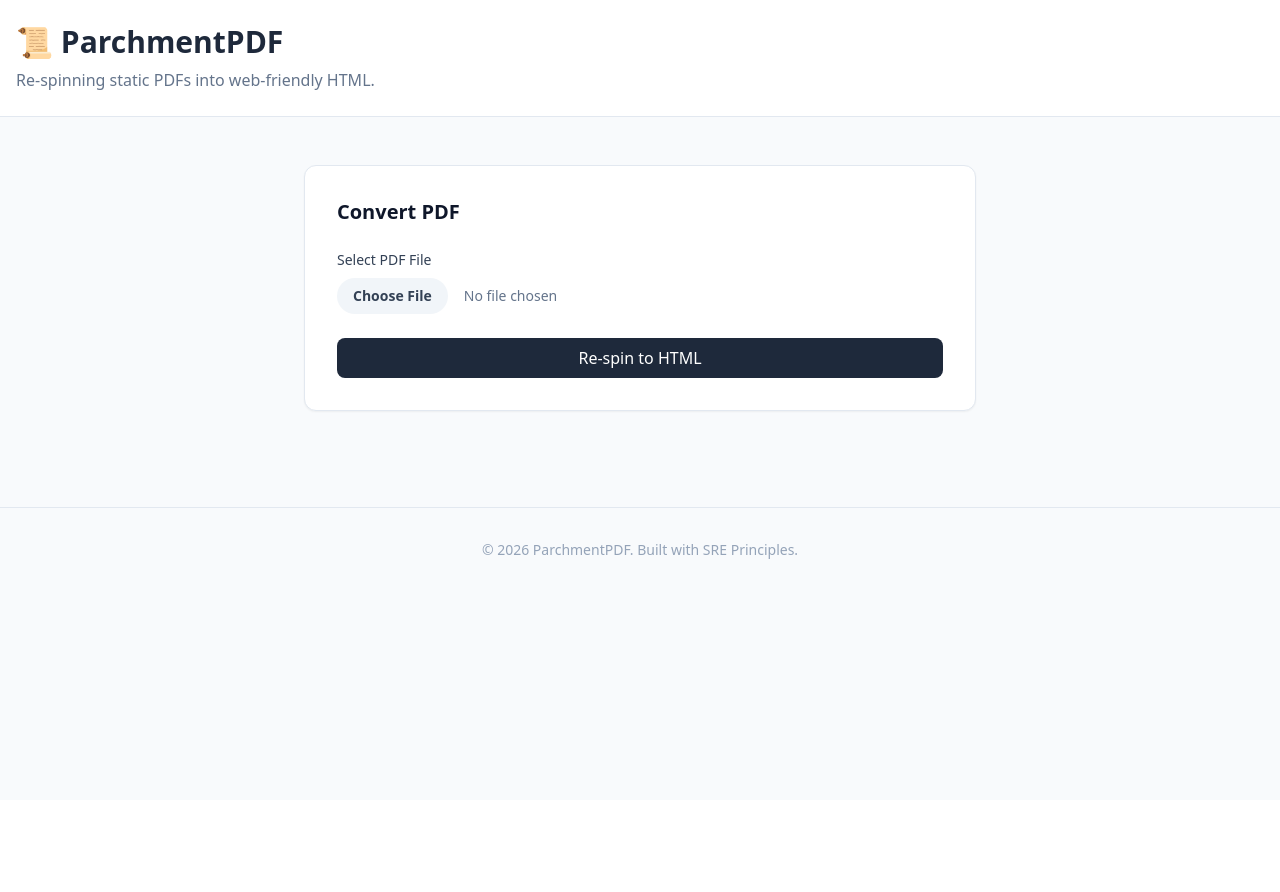
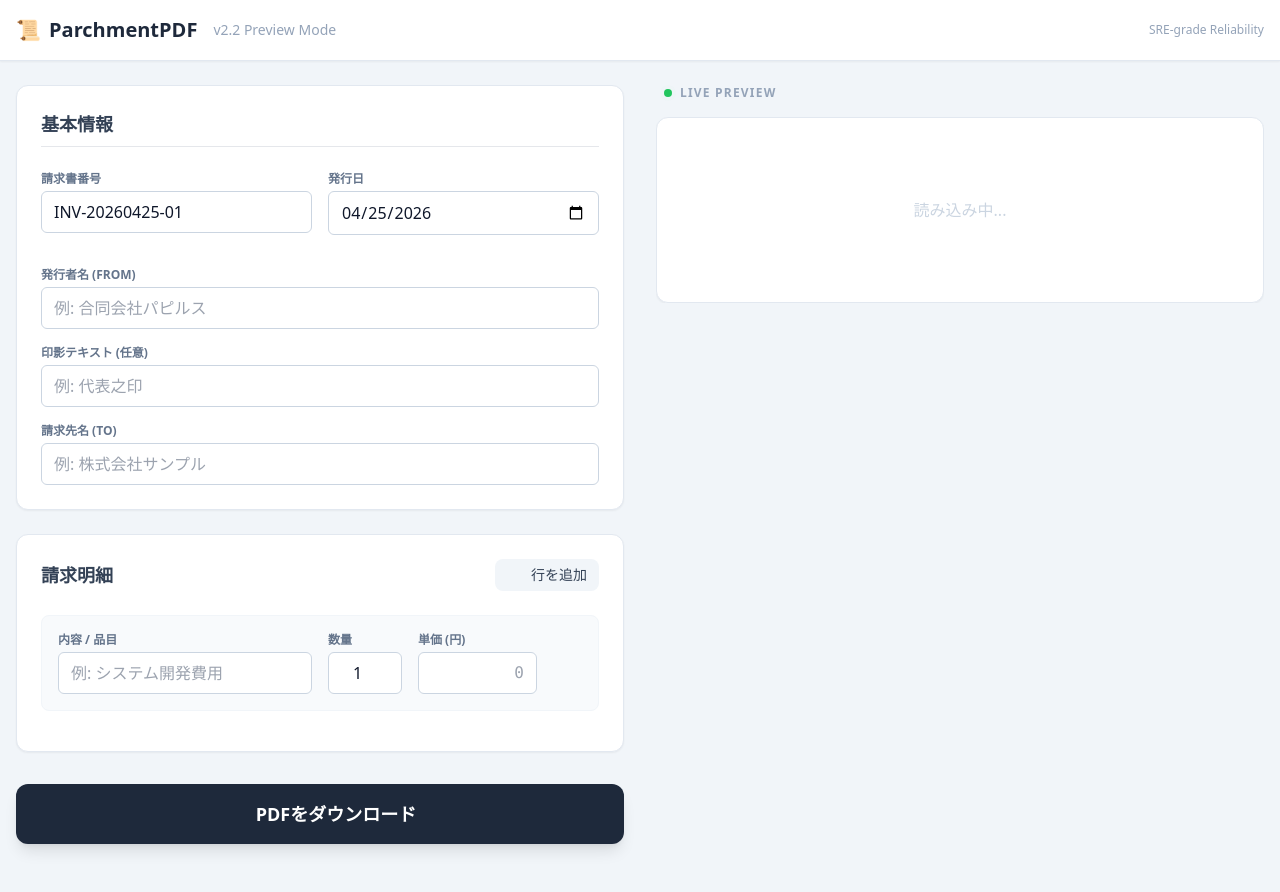
Before and after one commit to urchin-hat/ParchmentPDF, a FastAPI app: page / in a window 1280 px wide. Before the commit the page ends 559 px from the top, so only its background shows below. Run offline with FastAPI, Linux system fonts and the light colour scheme; some libraries are stand-ins or nearby versions.

Commit message:
feat: 請求書ジェネレーターの実装（日本語対応・印影自動生成・ライブプレビュー）

```diff
--- a/main.py
+++ b/main.py
@@ -1,25 +1,118 @@
-from fastapi import FastAPI, Request, UploadFile, File
+from fastapi import FastAPI, Request, Form, Response
+from fastapi.responses import HTMLResponse
 from fastapi.staticfiles import StaticFiles
 from fastapi.templating import Jinja2Templates
-from fastapi.responses import HTMLResponse
+from app.models.invoice import InvoiceRequest, InvoiceItem
+from app.services.invoice_service import InvoiceService
+from datetime import date
+from typing import List, Optional
+import io
 
-app = FastAPI(title="ParchmentPDF")
+app = FastAPI(title="ParchmentPDF - Invoice Generator")
 
-# Static files and Templates
 app.mount("/static", StaticFiles(directory="static"), name="static")
 templates = Jinja2Templates(directory="templates")
+
+# 金額をカンマ区切りにするフィルタ
+def format_currency(value):
+    try:
+        if value is None:
+            return "0"
+        return "{:,}".format(int(value))
+    except (ValueError, TypeError):
+        return str(value)
+
+templates.env.filters["font_format_currency"] = format_currency
+
+def parse_invoice_form(
+    invoice_number: str,
+    issue_date: date,
+    client_name: str,
+    issuer_name: str,
+    seal_text: Optional[str],
+    item_desc: List[str],
+    item_qty: List[int],
+    item_price: List[str] # カンマ付きで送られるため str に変更
+) -> InvoiceRequest:
+    items = []
+    for desc, qty, price_str in zip(item_desc, item_qty, item_price):
+        if desc.strip():
+            # カンマを除去して数値に変換
+            clean_price = int(price_str.replace(",", "")) if price_str else 0
+            items.append(InvoiceItem(description=desc, quantity=qty, unit_price=clean_price))
+
+    return InvoiceRequest(
+        invoice_number=invoice_number,
+        issue_date=issue_date,
+        client_name=client_name,
+        issuer_name=issuer_name,
+        seal_text=seal_text,
+        items=items
+    )
 
 @app.get("/", response_class=HTMLResponse)
 async def read_root(request: Request):
     return templates.TemplateResponse(
-        request=request, name="index.html", context={}
+        request=request,
+        name="index.html",
+        context={
+            "today": date.today().isoformat(),
+            "default_invoice_no": f"INV-{date.today().strftime('%Y%m%d')}-01"
+        }
     )
 
-@app.post("/convert")
-async def convert_pdf(request: Request, file: UploadFile = File(...)):
-    # TODO: Implement PDF conversion logic
-    # 暫定的にファイル名を表示するレスポンスを返す
-    return HTMLResponse(content=f"<div class='p-4 bg-green-100 text-green-700 rounded-lg'>Received: {file.filename}</div>")
+@app.get("/add-item", response_class=HTMLResponse)
+async def add_item(request: Request):
+    return templates.TemplateResponse(request=request, name="fragments/item_row.html", context={})
+
+@app.post("/preview", response_class=HTMLResponse)
+async def preview_invoice(
+    request: Request,
+    invoice_number: str = Form(...),
+    issue_date: date = Form(...),
+    client_name: str = Form(...),
+    issuer_name: str = Form(...),
+    seal_text: str = Form(None),
+    item_desc: List[str] = Form(...),
+    item_qty: List[int] = Form(...),
+    item_price: List[str] = Form(...)
+):
+    invoice_data = parse_invoice_form(
+        invoice_number, issue_date, client_name, issuer_name, seal_text,
+        item_desc, item_qty, item_price
+    )
+
+    return templates.TemplateResponse(
+        request=request,
+        name="fragments/invoice_preview.html",
+        context={
+            "invoice": invoice_data,
+            "grand_total": invoice_data.grand_total
+        }
+    )
+
+@app.post("/generate")
+async def generate_invoice(
+    invoice_number: str = Form(...),
+    issue_date: date = Form(...),
+    client_name: str = Form(...),
+    issuer_name: str = Form(...),
+    seal_text: str = Form(None),
+    item_desc: List[str] = Form(...),
+    item_qty: List[int] = Form(...),
+    item_price: List[str] = Form(...)
+):
+    invoice_data = parse_invoice_form(
+        invoice_number, issue_date, client_name, issuer_name, seal_text,
+        item_desc, item_qty, item_price
+    )
+
+    pdf_bytes = InvoiceService.generate_pdf(invoice_data)
+
+    headers = {
+        'Content-Disposition': f'attachment; filename="invoice_{invoice_number}.pdf"'
+    }
+    return Response(content=pdf_bytes, media_type="application/pdf", headers=headers)
 
 if __name__ == "__main__":
     import uvicorn
--- a/pyproject.toml
+++ b/pyproject.toml
@@ -5,8 +5,8 @@ description = "Add your description here"
 requires-python = ">=3.12"
 dependencies = [
     "fastapi>=0.136.1",
+    "fpdf2>=2.8.7",
     "jinja2>=3.1.6",
-    "pymupdf>=1.27.2.3",
     "python-multipart>=0.0.26",
     "uvicorn>=0.46.0",
 ]
--- /dev/null
+++ b/templates/fragments/item_row.html
@@ -0,0 +1,41 @@
+<div class="grid grid-cols-12 gap-4 items-end bg-slate-50 p-4 rounded-lg border border-slate-100 mb-4 animate-in fade-in duration-300">
+    <div class="col-span-6">
+        <label class="block text-xs font-semibold text-slate-500 uppercase mb-1">内容 / 品目</label>
+        <input type="text" name="item_desc" placeholder="例: システム開発費用" required
+               class="w-full px-3 py-2 border border-slate-300 rounded-md focus:ring-2 focus:ring-slate-400 focus:border-slate-400">
+    </div>
+    <div class="col-span-2">
+        <label class="block text-xs font-semibold text-slate-500 uppercase mb-1">数量</label>
+        <input type="number" name="item_qty" value="1" min="1" required
+               class="w-full px-3 py-2 border border-slate-300 rounded-md focus:ring-2 focus:ring-slate-400 focus:border-slate-400 text-center">
+    </div>
+    <div class="col-span-3">
+        <label class="block text-xs font-semibold text-slate-500 uppercase mb-1">単価 (円)</label>
+        <input type="text" name="item_price" placeholder="0" required
+               oninput="formatCurrencyInput(this)"
+               class="w-full px-3 py-2 border border-slate-300 rounded-md focus:ring-2 focus:ring-slate-400 focus:border-slate-400 text-right font-mono">
+    </div>
+    <div class="col-span-1 flex justify-center">
+        <button type="button" onclick="this.parentElement.parentElement.remove()"
+                class="text-slate-400 hover:text-red-500 transition-colors">
+            <svg xmlns="http://www.w3.org/2000/svg" class="h-6 w-6" fill="none" viewBox="0 0 24 24" stroke="currentColor">
+                <path stroke-linecap="round" stroke-linejoin="round" stroke-width="2" d="19 7l-.867 12.142A2 2 0 0116.138 21H7.862a2 2 0 01-1.995-1.858L5 7m5 4v6m4-6v6m1-10V4a1 1 0 00-1-1h-4a1 1 0 00-1 1v3M4 7h16" />
+            </svg>
+        </button>
+    </div>
+</div>
+
+<script>
+    if (typeof formatCurrencyInput !== 'function') {
+        window.formatCurrencyInput = function(input) {
+            // 数字以外を除去
+            let value = input.value.replace(/[^\d]/g, '');
+            if (value === '') {
+                input.value = '';
+                return;
+            }
+            // カンマ区切りに変換
+            input.value = Number(value).toLocaleString();
+        };
+    }
+</script>
--- a/templates/index.html
+++ b/templates/index.html
@@ -3,48 +3,137 @@
 <head>
     <meta charset="UTF-8">
     <meta name="viewport" content="width=device-width, initial-scale=1.0">
-    <title>ParchmentPDF - Re-spinning PDF to HTML</title>
+    <title>ParchmentPDF - 請求書ジェネレーター</title>
     <script src="https://unpkg.com/htmx.org@1.9.10"></script>
     <script src="https://cdn.tailwindcss.com"></script>
+    <style>
+        .htmx-indicator { display: none; }
+        .htmx-request .htmx-indicator { display: inline-block; }
+
+        /* プレビューエリアのスクロール */
+        .preview-sticky {
+            position: sticky;
+            top: 1.5rem;
+            max-height: calc(100vh - 3rem);
+            overflow-y: auto;
+        }
+
+        /* 印刷風の影 */
+        #invoice-preview-container {
+            box-shadow: 0 0 30px rgba(0,0,0,0.15);
+        }
+    </style>
 </head>
-<body class="bg-slate-50 text-slate-900 font-sans min-h-screen">
-    <header class="bg-white border-b border-slate-200 py-6">
-        <div class="container mx-auto px-4">
-            <h1 class="text-3xl font-bold text-slate-800">📜 ParchmentPDF</h1>
-            <p class="text-slate-500 mt-2">Re-spinning static PDFs into web-friendly HTML.</p>
+<body class="bg-slate-100 text-slate-900 font-sans min-h-screen">
+    <header class="bg-white border-b border-slate-200 py-4 shadow-sm mb-6">
+        <div class="container mx-auto px-4 flex justify-between items-center">
+            <h1 class="text-xl font-bold text-slate-800 flex items-center gap-2">
+                <span>📜</span> ParchmentPDF <span class="text-sm font-normal text-slate-400 ml-2">v2.2 Preview Mode</span>
+            </h1>
+            <div class="text-xs text-slate-400">
+                SRE-grade Reliability
+            </div>
         </div>
     </header>
 
-    <main class="container mx-auto px-4 py-12">
-        <div class="max-w-2xl mx-auto">
-            <div class="bg-white p-8 rounded-xl shadow-sm border border-slate-200">
-                <h2 class="text-xl font-semibold mb-6">Convert PDF</h2>
-                <form hx-post="/convert" hx-encoding="multipart/form-data" hx-target="#result-area" class="space-y-6">
-                    <div>
-                        <label class="block text-sm font-medium text-slate-700 mb-2">Select PDF File</label>
-                        <input type="file" name="file" accept=".pdf" required
-                               class="block w-full text-sm text-slate-500
-                                      file:mr-4 file:py-2 file:px-4
-                                      file:rounded-full file:border-0
-                                      file:text-sm file:font-semibold
-                                      file:bg-slate-100 file:text-slate-700
-                                      hover:file:bg-slate-200 cursor-pointer">
+    <main class="container mx-auto px-4 pb-12">
+        <div class="grid grid-cols-1 xl:grid-cols-2 gap-8 items-start">
+
+            <!-- 左カラム: 入力フォーム -->
+            <div class="space-y-6">
+                <!-- hx-trigger="load" を追加して初期表示時にもプレビューを飛ばす -->
+                <form id="invoice-form" action="/generate" method="POST"
+                      hx-post="/preview" hx-target="#preview-area"
+                      hx-trigger="load, change delay:200ms, keyup delay:500ms from:input, keyup delay:500ms from:textarea">
+
+                    <div class="bg-white p-6 rounded-xl shadow-sm border border-slate-200 space-y-6">
+                        <h2 class="text-lg font-bold text-slate-700 border-b pb-2">基本情報</h2>
+
+                        <div class="grid grid-cols-2 gap-4">
+                            <div>
+                                <label class="block text-xs font-semibold text-slate-500 uppercase mb-1">請求書番号</label>
+                                <input type="text" name="invoice_number" value="{{ default_invoice_no }}" required
+                                       class="w-full px-3 py-2 border border-slate-300 rounded-md focus:ring-2 focus:ring-slate-800 focus:border-slate-800 transition-all">
+                            </div>
+                            <div>
+                                <label class="block text-xs font-semibold text-slate-500 uppercase mb-1">発行日</label>
+                                <input type="date" name="issue_date" value="{{ today }}" required
+                                       class="w-full px-3 py-2 border border-slate-300 rounded-md focus:ring-2 focus:ring-slate-800 focus:border-slate-800 transition-all">
+                            </div>
+                        </div>
+
+                        <div class="space-y-4 pt-2">
+                            <div>
+                                <label class="block text-xs font-semibold text-slate-500 uppercase mb-1">発行者名 (From)</label>
+                                <input type="text" name="issuer_name" placeholder="例: 合同会社パピルス" required
+                                       class="w-full px-3 py-2 border border-slate-300 rounded-md focus:ring-2 focus:ring-slate-800 focus:border-slate-800 transition-all">
+                            </div>
+                            <div>
+                                <label class="block text-xs font-semibold text-slate-500 uppercase mb-1">印影テキスト (任意)</label>
+                                <input type="text" name="seal_text" placeholder="例: 代表之印"
+                                       class="w-full px-3 py-2 border border-slate-300 rounded-md focus:ring-2 focus:ring-slate-800 focus:border-slate-800 transition-all">
+                            </div>
+                            <div>
+                                <label class="block text-xs font-semibold text-slate-500 uppercase mb-1">請求先名 (To)</label>
+                                <input type="text" name="client_name" placeholder="例: 株式会社サンプル" required
+                                       class="w-full px-3 py-2 border border-slate-300 rounded-md focus:ring-2 focus:ring-slate-800 focus:border-slate-800 transition-all">
+                            </div>
+                        </div>
                     </div>
-                    <button type="submit"
-                            class="w-full bg-slate-800 text-white py-2 px-4 rounded-lg font-medium hover:bg-slate-700 transition-colors">
-                        Re-spin to HTML
-                    </button>
+
+                    <div class="bg-white p-6 rounded-xl shadow-sm border border-slate-200 mt-6">
+                        <div class="flex justify-between items-center mb-6">
+                            <h2 class="text-lg font-bold text-slate-700">請求明細</h2>
+                            <button type="button"
+                                    hx-get="/add-item"
+                                    hx-target="#items-container"
+                                    hx-swap="beforeend"
+                                    class="text-sm bg-slate-100 hover:bg-slate-200 text-slate-700 px-3 py-1.5 rounded-lg font-medium transition-colors flex items-center gap-2">
+                                <svg xmlns="http://www.w3.org/2000/svg" class="h-4 w-4" fill="none" viewBox="0 0 24 24" stroke="currentColor">
+                                    <path stroke-linecap="round" stroke-linejoin="round" stroke-width="2" d="12 4v16m8-8H4" />
+                                </svg>
+                                行を追加
+                            </button>
+                        </div>
+
+                        <div id="items-container">
+                            {% include "fragments/item_row.html" %}
+                        </div>
+                    </div>
+
+                    <div class="mt-8 flex gap-4">
+                        <button type="submit" form="invoice-form" formaction="/generate"
+                                class="flex-1 bg-slate-800 text-white py-4 px-6 rounded-xl font-bold text-lg hover:bg-slate-700 transition-all shadow-lg flex items-center justify-center gap-2">
+                            <svg xmlns="http://www.w3.org/2000/svg" class="h-6 w-6" fill="none" viewBox="0 0 24 24" stroke="currentColor">
+                                <path stroke-linecap="round" stroke-linejoin="round" stroke-width="2" d="4 16v1a2 2 0 002 2h12a2 2 0 002-2v-1m-4-4l-4 4m0 0l-4-4m4 4V4" />
+                            </svg>
+                            PDFをダウンロード
+                        </button>
+                    </div>
                 </form>
             </div>
 
-            <div id="result-area" class="mt-12">
-                <!-- Conversion result will appear here -->
+            <!-- 右カラム: ライブプレビュー -->
+            <div class="preview-sticky">
+                <div class="flex items-center justify-between mb-4 px-2">
+                    <span class="text-xs font-bold text-slate-400 uppercase tracking-widest flex items-center gap-2">
+                        <span class="relative flex h-2 w-2">
+                            <span class="animate-ping absolute inline-flex h-full w-full rounded-full bg-green-400 opacity-75"></span>
+                            <span class="relative inline-flex rounded-full h-2 w-2 bg-green-500"></span>
+                        </span>
+                        Live Preview
+                    </span>
+                    <div class="htmx-indicator text-xs text-slate-400 animate-pulse">更新中...</div>
+                </div>
+                <div id="preview-area" class="origin-top transition-all duration-300">
+                    <!-- HTMXによってここに fragments/invoice_preview.html が挿入される -->
+                    <div class="bg-white p-20 shadow-sm border border-slate-200 rounded-xl text-center text-slate-300">
+                        読み込み中...
+                    </div>
+                </div>
             </div>
+
         </div>
     </main>
-
-    <footer class="mt-auto py-8 border-t border-slate-200 text-center text-slate-400 text-sm">
-        &copy; 2026 ParchmentPDF. Built with SRE Principles.
-    </footer>
 </body>
 </html>
```
Also changed, not shown: app/models/invoice.py (added, +24 -0 lines), app/services/invoice_service.py (added, +94 -0 lines), app/utils/seal_generator.py (added, +59 -0 lines), templates/fragments/invoice_preview.html (added, +63 -0 lines), 3 other files.
